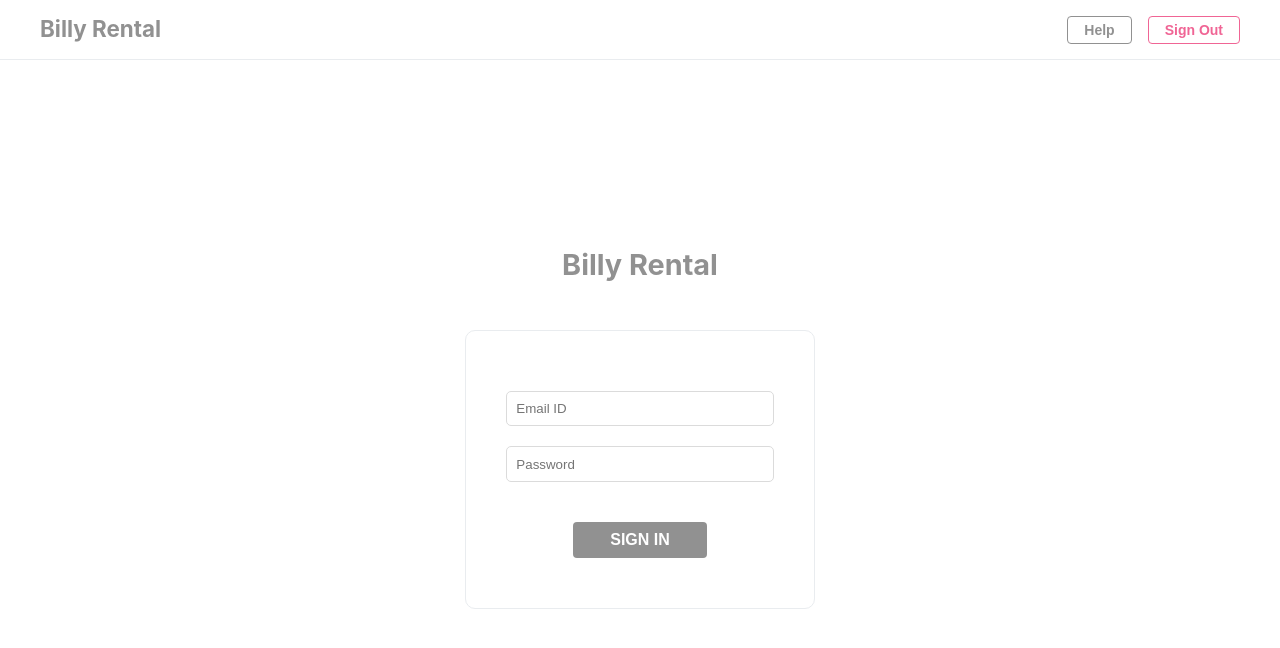
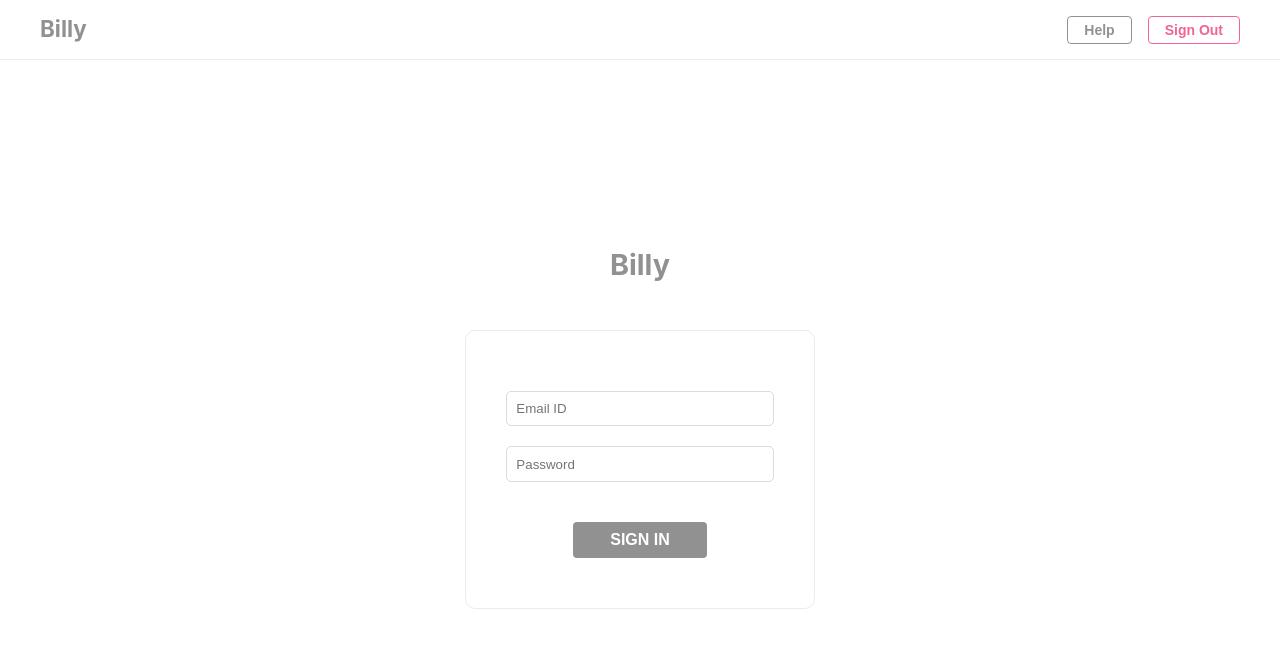
Before and after one commit to Jess2/billy, a React (Create React App) app: page / in a window 1280 px wide. Shown: the top 648 px of the page. Built offline with nearby package versions, Linux system fonts and the light colour scheme.

Commit message:
rename: update project name

```diff
--- a/package.json
+++ b/package.json
@@ -2,7 +2,7 @@
   "name": "billy",
   "version": "0.1.0",
   "private": true,
-  "homepage": "http://jess2.github.io/billy-rental",
+  "homepage": "http://jess2.github.io/billy",
   "dependencies": {
     "@ant-design/icons": "^4.2.1",
     "@testing-library/jest-dom": "^5.11.8",
--- a/public/index.html
+++ b/public/index.html
@@ -11,7 +11,7 @@
     />
     <link rel="apple-touch-icon" href="%PUBLIC_URL%/logo.png" />
     <link rel="manifest" href="%PUBLIC_URL%/manifest.json" />
-    <title>Billy Rental</title>
+    <title>Billy</title>
   </head>
   <body>
     <noscript>You need to enable JavaScript to run this app.</noscript>
--- a/src/common/container/Header.js
+++ b/src/common/container/Header.js
@@ -42,7 +42,7 @@ export default function Header() {
     <StyledHeader>
       <div>
         <h5>
-          <Link to="/">Billy Rental</Link>
+          <Link to="/">Billy</Link>
         </h5>
       </div>
       <div>
--- a/src/login/container/Login.js
+++ b/src/login/container/Login.js
@@ -25,7 +25,7 @@ export default function Login() {
     <StyledWrapper>
       <StyledLogin>
         <StyledLogo>
-          Billy Rental
+          Billy
         </StyledLogo>
         <LoginForm></LoginForm>
       </StyledLogin>
```
Also changed, not shown: public/manifest.json, 1 other file (tests, documents, lock files or other folders).
